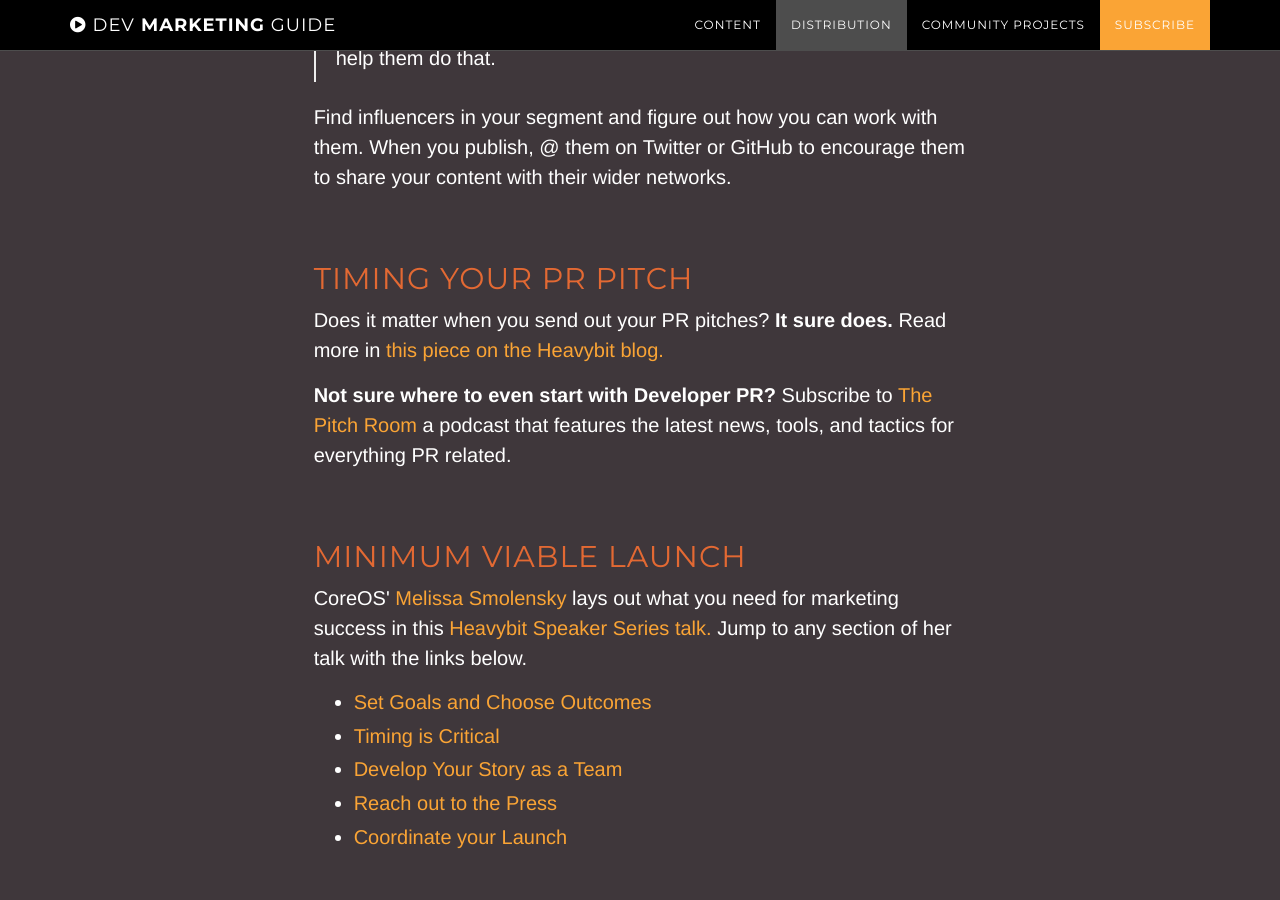
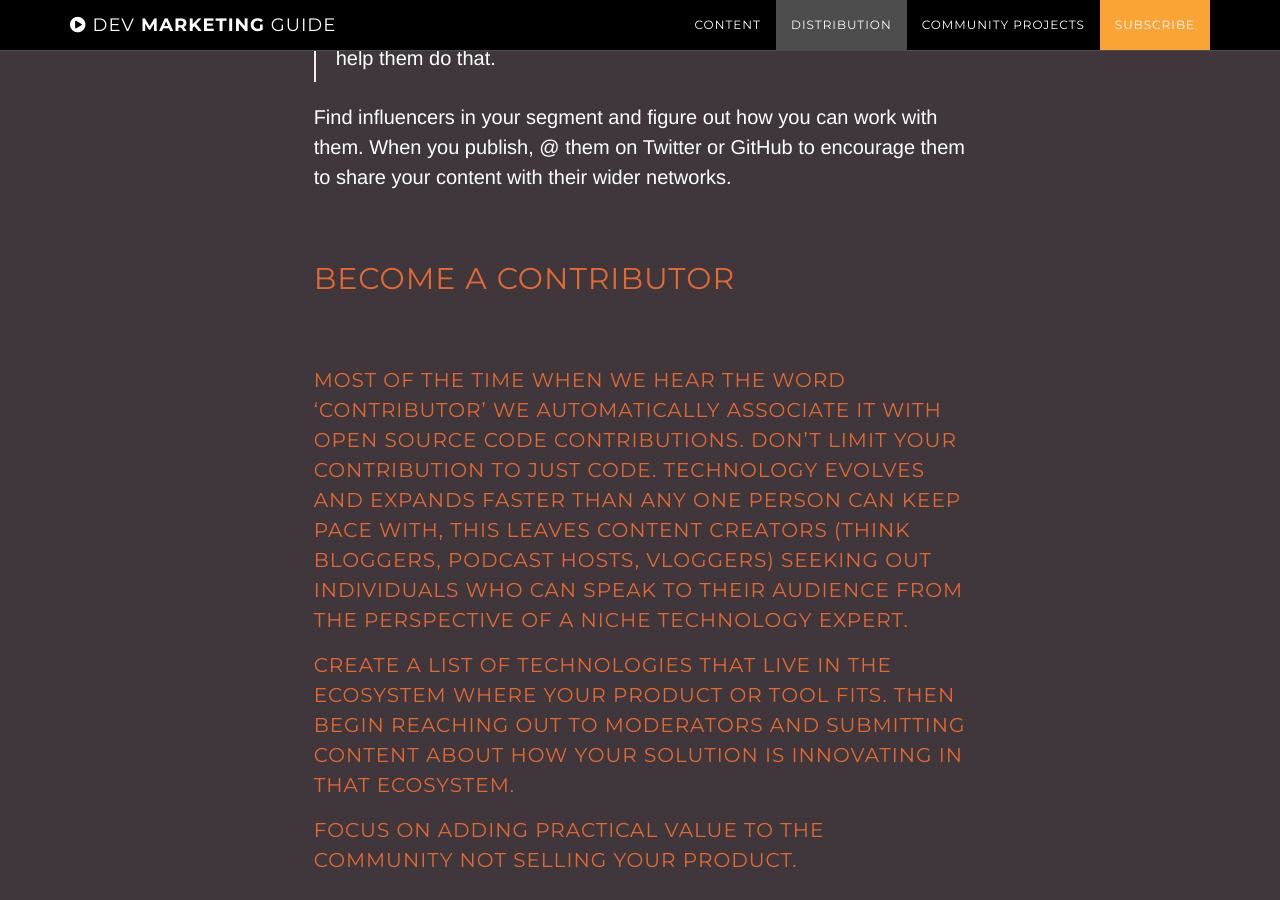
Before and after one commit to heavybit/devmarketingguide, a Jekyll site: the page built from index.html, in a window 1280 px wide and 900 px high, scrolled down 7898 px. Built offline with Jekyll 4.4.1, drawn with Linux system fonts in a browser that asks for light colours; comment, search, counter and statistics services are not loaded.

Commit message:
Update to distribution
Added section to distribution 'Become a contributor'

```diff
--- a/_includes/distribution.html
+++ b/_includes/distribution.html
@@ -39,6 +39,12 @@
 
 						<p>Find influencers in your segment and figure out how you can work with them. When you publish, @ them on Twitter or GitHub to encourage them to share your content with their wider networks.</p>
 
+					<h2>Become a Contributor<h2>
+                            <p>Most of the time when we hear the word ‘contributor’ we automatically associate it with open source code contributions. Don’t limit your contribution to just code. Technology evolves and expands faster than any one person can keep pace with, this leaves content creators (think bloggers, podcast hosts, vloggers) seeking out individuals who can speak to their audience from the perspective of a niche technology expert.</p>
+
+                            <p>Create a list of technologies that live in the ecosystem where your product or tool fits. Then begin reaching out to moderators and submitting content about how your solution is innovating in that ecosystem.</p>
+
+                            <p>Focus on adding practical value to the community not selling your product. </p>
 
 					<h2>Timing your PR Pitch</h2>
 						<p>Does it matter when you send out your PR pitches? <strong>It sure does.</strong> Read more in <a href="https://www.heavybit.com/library/blog/pr-pitches-all-in-timing/" target="_blank">this piece on the Heavybit blog.</a></p>
```
